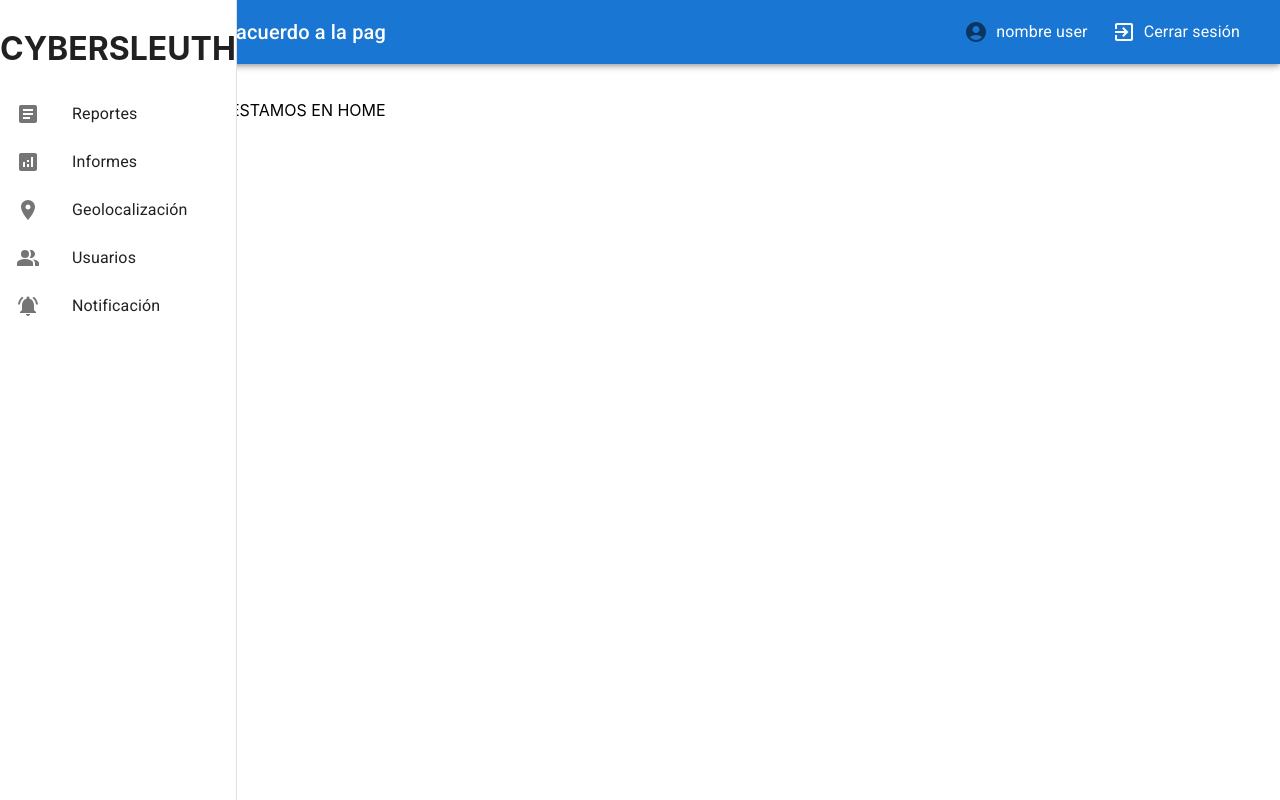
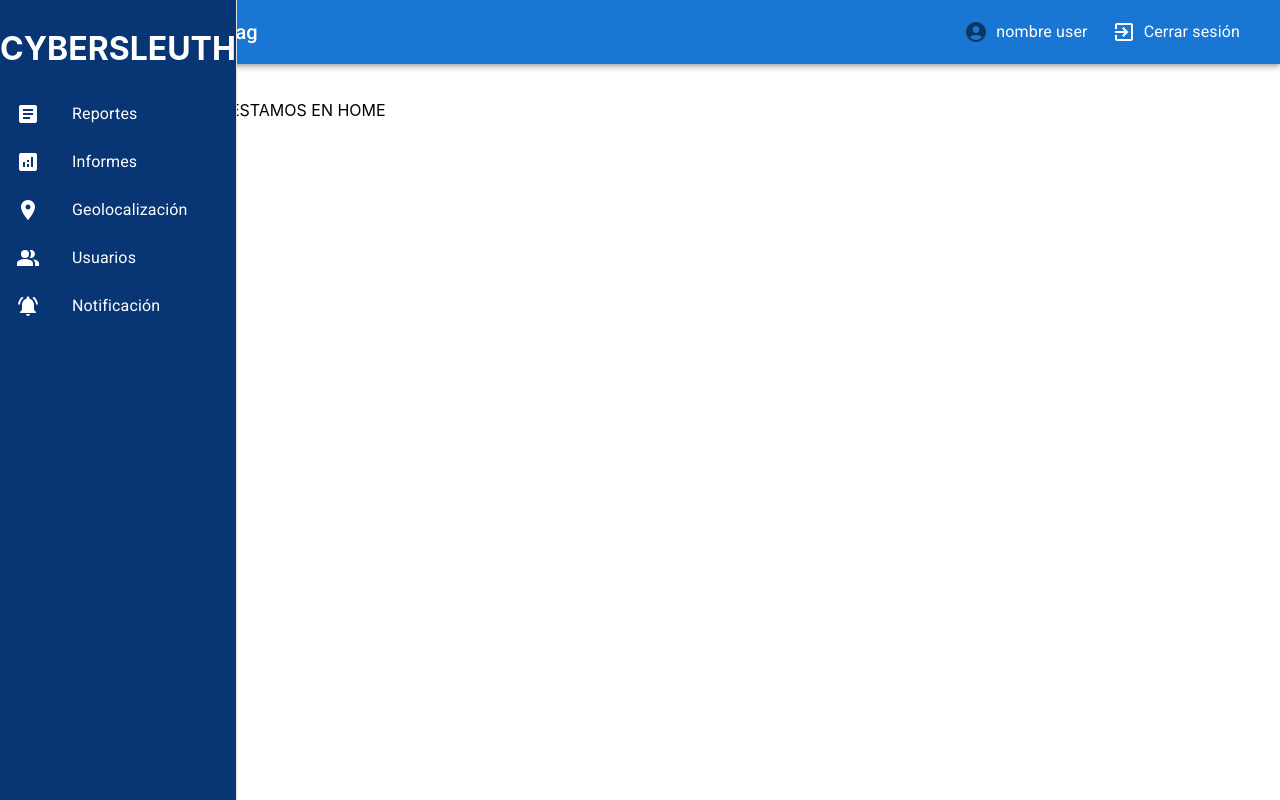
Before and after one commit to ValleGalan/front_inso2, a React (Create React App) app: page / in a window 1280 px wide. Built offline with nearby package versions, Linux system fonts and the light colour scheme.

Commit message:
estilos del sideMenu

```diff
--- a/src/App.css
+++ b/src/App.css
@@ -5,5 +5,5 @@ https://cssgradient.io/
 
  */
 .App{
-    background-color: #FFE6C7;
+    background-color: var(--color-secundary);
 }
--- a/src/components/SideMenu/SideMenu.css
+++ b/src/components/SideMenu/SideMenu.css
@@ -10,3 +10,9 @@
     padding: 20px;
     width: calc(100% - 250px);
 }
+.side{
+    background-color: var(--color-primary)!important;
+    height: 100%;
+    color: var(--color-texto-primary);
+    font-weight: 'bold';
+}
--- a/src/components/SideMenu/SideMenu.js
+++ b/src/components/SideMenu/SideMenu.js
@@ -1,7 +1,6 @@
 import React from "react";
 import { Drawer, List, ListItem, ListItemIcon, ListItemText,IconButton } from "@mui/material";
 import { Link, useLocation } from "react-router-dom";
-//import { useAuth } from "../../../hooks";
 import { Analytics,Article, LocationOn, NotificationsActive, PeopleAlt } from "@mui/icons-material";
 import "./SideMenu.css";
 
@@ -10,42 +9,41 @@ export function SideMenu(props) {
   const { pathname } = useLocation();
     return (
     <div className="side-menu">
-      <MenuLeft pathname={pathname} />
-      <div className="content">{children}</div>
+      <MenuLeft pathname={pathname}/>
+      <div  className="content">{children}</div>
     </div>
   );
 }
 
 function MenuLeft(props) {
   const { pathname } = props;
-  //const { auth } = useAuth();
 
   return (
-    <Drawer variant="permanent" className="side" anchor="left">
-      <List>
+    <Drawer variant="permanent"  anchor="left">
+      <List className="side">
         <h1>CYBERSLEUTH</h1>
         <ListItem button component={Link} to="/reporte" selected={pathname === "/reporte"}>
-          <ListItemIcon>  <Article /> </ListItemIcon>
+          <ListItemIcon>  <Article style={{ color: 'white' }}  /> </ListItemIcon>
           <ListItemText primary="Reportes" />
         </ListItem>
 
         <ListItem button component={Link} to="/informe" selected={pathname === "/informe"}>
-          <ListItemIcon> <Analytics />  </ListItemIcon>
+          <ListItemIcon> <Analytics style={{ color: 'white' }}/>  </ListItemIcon>
           <ListItemText primary="Informes" />
         </ListItem>
 
         <ListItem button component={Link} to="/mapa" selected={pathname === "/mapa"}>
-          <ListItemIcon> <LocationOn/> </ListItemIcon>
+          <ListItemIcon> <LocationOn style={{ color: 'white' }}/> </ListItemIcon>
           <ListItemText primary="Geolocalización" />
         </ListItem>
 
         <ListItem button component={Link} to="/usuario" selected={pathname === "/usuario"}>
-          <ListItemIcon>  <PeopleAlt />  </ListItemIcon>
+          <ListItemIcon>  <PeopleAlt style={{ color: 'white' }}/>  </ListItemIcon>
           <ListItemText primary="Usuarios" />
         </ListItem>
 
         <ListItem button component={Link} to="/notificacion" selected={pathname === "/notificacion"}>
-          <ListItemIcon> <NotificationsActive />   </ListItemIcon>
+          <ListItemIcon> <NotificationsActive style={{ color: 'white' }}/>   </ListItemIcon>
           <ListItemText primary="Notificación" />
         </ListItem>
 
--- a/src/components/TopMenu/TopMenu.css
+++ b/src/components/TopMenu/TopMenu.css
@@ -1,3 +1,3 @@
-.top-menu-admin__logo{
+.top-menu-texto{
 
 }
--- a/src/components/TopMenu/TopMenu.js
+++ b/src/components/TopMenu/TopMenu.js
@@ -16,10 +16,10 @@ export function TopMenu() {
   };
  */
   return (
-    <AppBar position="fixed">
+    <AppBar position= "absolute">
       <Toolbar>
-        <Typography variant="h6" sx={{ flexGrow: 1 }} className="top-menu-admin__logo">
-        Top menu cambiara de acuerdo a la pag
+        <Typography variant="h6" sx={{ flexGrow: 1 }} className="top-menu-texto">
+        Top menu cambiara x pag
         </Typography>
 
         <IconButton aria-label="Cuenta del usuario"> <AccountCircle /> </IconButton>
--- a/src/index.css
+++ b/src/index.css
@@ -13,3 +13,11 @@ code {
   font-family: source-code-pro, Menlo, Monaco, Consolas, 'Courier New',
     monospace;
 }
+
+/* Variables globales */
+:root {
+  --color-primary: #083675; /*fondo azul oscuro*/
+  --color-secundary: #f7f6f6; /*fondo gris */
+  --color-texto-primary:#ffffff; /*color del texto*/
+  --color-icons:#f4f6f9;
+}
--- a/src/layouts/BasicLayout.js
+++ b/src/layouts/BasicLayout.js
@@ -1,6 +1,5 @@
 import React from 'react'
 import { TopMenu, SideMenu } from "../components";
-import { Grid} from "@mui/material";
 
 
 export  function BasicLayout( props ) {
@@ -8,12 +7,15 @@ export  function BasicLayout( props ) {
   //const { auth } = useAuth();
   //if (!auth) return <LoginAdmin />;
     return (
+      <div className='basic-layout'>
 
-      <div className='basic-layout'>
-        <div className='basic-layout__menu'>         <TopMenu />  </div>
+        <div className='basic-layout__menu'>
+          <TopMenu />
+        </div>
         <div className='basic-layout__main-content'>
           <SideMenu>{children}</SideMenu>
         </div>
+
     </div>
   )
 }
```
Also changed, not shown: src/layouts/BasicLayout.css (indentation only).
